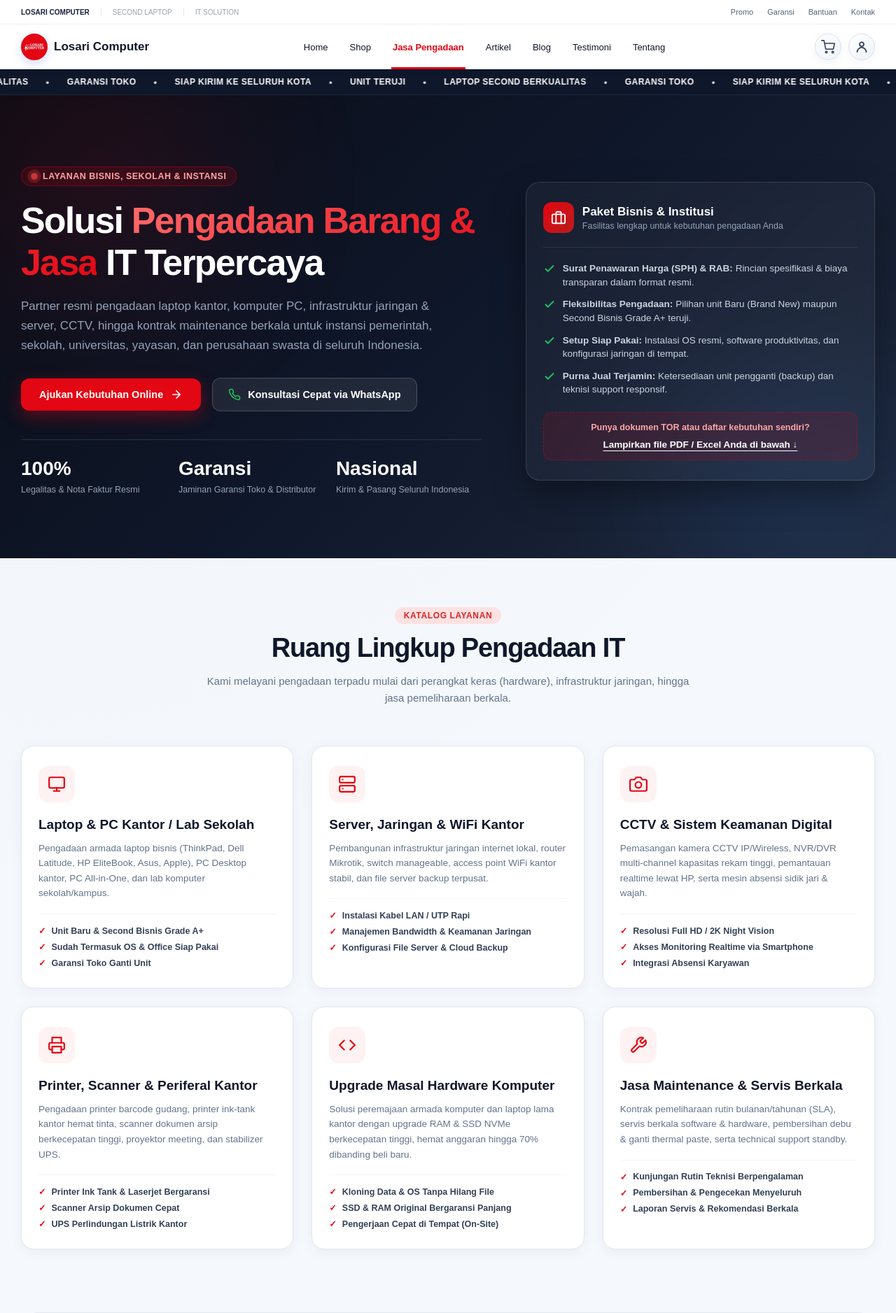
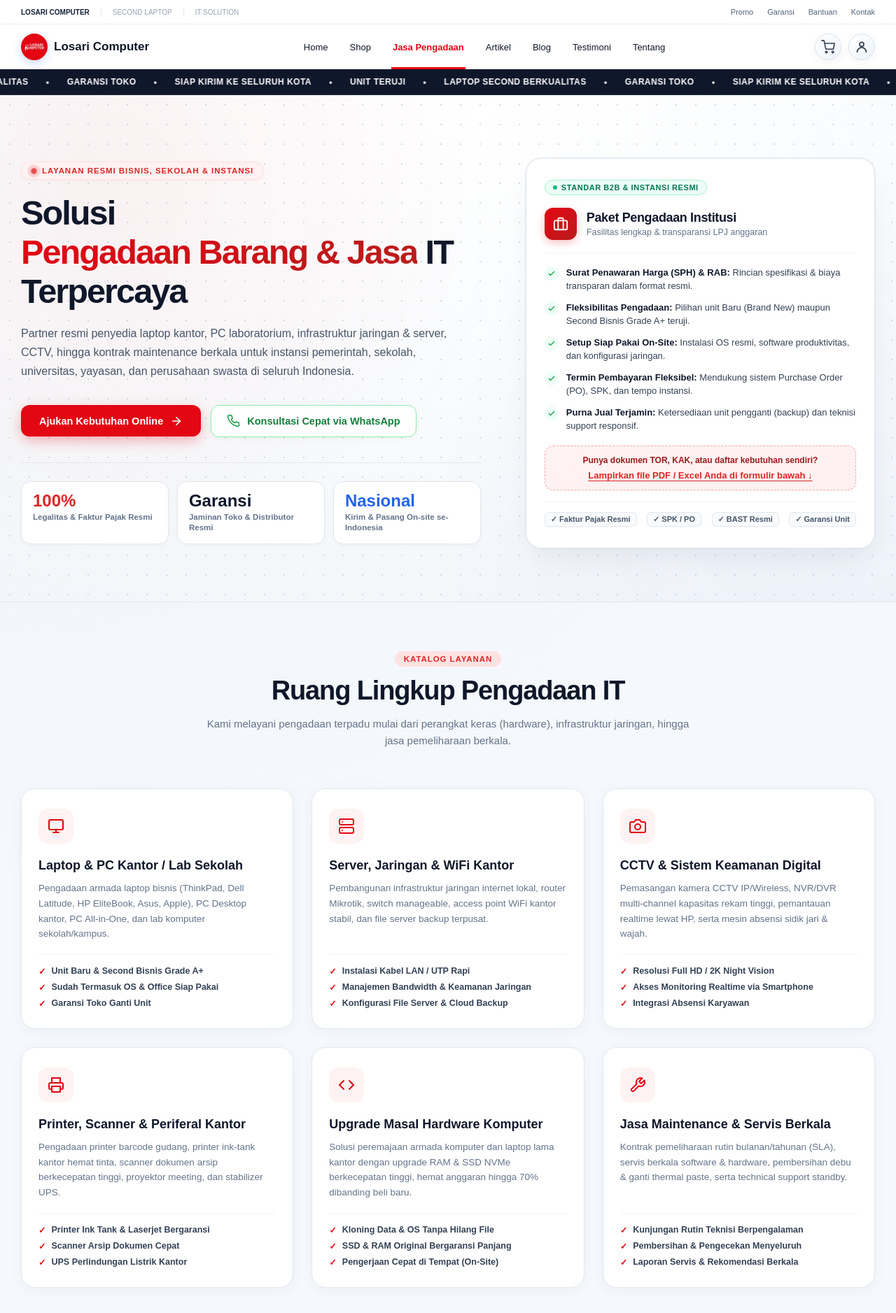
Before and after one commit to Fauzanalifatah/Database-Kelompok-9, a Django app: page /pengadaan/ in a window 1280 px wide. Shown: the top 1877 px of the page at 70% size. Run offline with Django 5.2, Linux system fonts and the light colour scheme; data comes from the database, SQL or seed files in the repository; data that the repository does not hold is empty.

Commit message:
Desain ulang tampilan Pengadaan: tema terang, clean, profesional, dan modern enterprise

```diff
--- a/app/templates/storefront/pengadaan.html
+++ b/app/templates/storefront/pengadaan.html
@@ -2,25 +2,24 @@
 {% load static %}
 {% block title %}Pengadaan Barang & Jasa IT - Losari Computer{% endblock %}
 {% block extra_css %}
-<link rel="stylesheet" href="{% static 'css/pengadaan.css' %}?v=1">
+<link rel="stylesheet" href="{% static 'css/pengadaan.css' %}?v=2">
 {% endblock %}
 
 {% block content %}
 <!-- ═══ HERO SECTION ═══ -->
 <section class="pengadaan-hero" aria-label="Layanan Pengadaan Barang & Jasa IT">
-    <div class="pengadaan-hero-glow pengadaan-hero-glow-1"></div>
-    <div class="pengadaan-hero-glow pengadaan-hero-glow-2"></div>
+    <div class="pengadaan-hero-bg-grid"></div>
     <div class="container pengadaan-hero-grid">
         <div class="pengadaan-hero-copy">
             <div class="pengadaan-badge">
                 <span class="pengadaan-badge-dot"></span>
-                <span>Layanan Bisnis, Sekolah &amp; Instansi</span>
+                <span>Layanan Resmi Bisnis, Sekolah &amp; Instansi</span>
             </div>
             <h1 class="pengadaan-hero-title">
                 Solusi <span>Pengadaan Barang &amp; Jasa</span> IT Terpercaya
             </h1>
             <p class="pengadaan-hero-desc">
-                Partner resmi pengadaan laptop kantor, komputer PC, infrastruktur jaringan &amp; server, CCTV, hingga kontrak maintenance berkala untuk instansi pemerintah, sekolah, universitas, yayasan, dan perusahaan swasta di seluruh Indonesia.
+                Partner resmi penyedia laptop kantor, PC laboratorium, infrastruktur jaringan &amp; server, CCTV, hingga kontrak maintenance berkala untuk instansi pemerintah, sekolah, universitas, yayasan, dan perusahaan swasta di seluruh Indonesia.
             </p>
             <div class="pengadaan-hero-actions">
                 <a class="btn-pengadaan-primary" href="#form-pengadaan">
@@ -28,27 +27,31 @@
                     <svg width="18" height="18" viewBox="0 0 24 24" fill="none" stroke="currentColor" stroke-width="2.2" stroke-linecap="round" stroke-linejoin="round"><line x1="5" y1="12" x2="19" y2="12"></line><polyline points="12 5 19 12 12 19"></polyline></svg>
                 </a>
                 <a class="btn-pengadaan-secondary" href="https://api.whatsapp.com/send?phone={{ footer_setting.whatsapp_clean|default:'6282399213651' }}&text=Halo%20Tim%20Pengadaan%20Losari%20Computer%2C%20saya%20ingin%20berkonsultasi%20mengenai%20pengadaan%20barang%20dan%20jasa%20IT." target="_blank" rel="noopener">
-                    <svg width="18" height="18" viewBox="0 0 24 24" fill="none" stroke="#22c55e" stroke-width="2" stroke-linecap="round" stroke-linejoin="round"><path d="M22 16.92v3a2 2 0 0 1-2.18 2 19.79 19.79 0 0 1-8.63-3.07 19.5 19.5 0 0 1-6-6 19.79 19.79 0 0 1-3.07-8.67A2 2 0 0 1 4.11 2h3a2 2 0 0 1 2 1.72 12.84 12.84 0 0 0 .7 2.81 2 2 0 0 1-.45 2.11L8.09 9.91a16 16 0 0 0 6 6l1.27-1.27a2 2 0 0 1 2.11-.45 12.84 12.84 0 0 0 2.81.7A2 2 0 0 1 22 16.92z"></path></svg>
+                    <svg width="19" height="19" viewBox="0 0 24 24" fill="none" stroke="currentColor" stroke-width="2" stroke-linecap="round" stroke-linejoin="round"><path d="M22 16.92v3a2 2 0 0 1-2.18 2 19.79 19.79 0 0 1-8.63-3.07 19.5 19.5 0 0 1-6-6 19.79 19.79 0 0 1-3.07-8.67A2 2 0 0 1 4.11 2h3a2 2 0 0 1 2 1.72 12.84 12.84 0 0 0 .7 2.81 2 2 0 0 1-.45 2.11L8.09 9.91a16 16 0 0 0 6 6l1.27-1.27a2 2 0 0 1 2.11-.45 12.84 12.84 0 0 0 2.81.7A2 2 0 0 1 22 16.92z"></path></svg>
                     <span>Konsultasi Cepat via WhatsApp</span>
                 </a>
             </div>
             <div class="pengadaan-hero-stats">
                 <div class="hero-stat-item">
                     <strong>100%</strong>
-                    <span>Legalitas &amp; Nota Faktur Resmi</span>
+                    <span>Legalitas &amp; Faktur Pajak Resmi</span>
                 </div>
                 <div class="hero-stat-item">
                     <strong>Garansi</strong>
-                    <span>Jaminan Garansi Toko &amp; Distributor</span>
+                    <span>Jaminan Toko &amp; Distributor Resmi</span>
                 </div>
                 <div class="hero-stat-item">
                     <strong>Nasional</strong>
-                    <span>Kirim &amp; Pasang Seluruh Indonesia</span>
+                    <span>Kirim &amp; Pasang On-site se-Indonesia</span>
                 </div>
             </div>
         </div>
 
         <div class="pengadaan-hero-visual">
+            <div class="procurement-card-top-badge">
+                <span class="procurement-live-indicator"></span>
+                <span>Standar B2B &amp; Instansi Resmi</span>
+            </div>
             <div class="procurement-card-header">
                 <div class="procurement-card-icon">
                     <svg viewBox="0 0 24 24" fill="none" stroke="currentColor" stroke-width="2" stroke-linecap="round" stroke-linejoin="round">
@@ -57,31 +60,41 @@
                     </svg>
                 </div>
                 <div>
-                    <h3>Paket Bisnis &amp; Institusi</h3>
-                    <p>Fasilitas lengkap untuk kebutuhan pengadaan Anda</p>
+                    <h3>Paket Pengadaan Institusi</h3>
+                    <p>Fasilitas lengkap &amp; transparansi LPJ anggaran</p>
                 </div>
             </div>
             <ul class="procurement-checklist">
                 <li>
-                    <svg viewBox="0 0 24 24" fill="none" stroke="currentColor" stroke-width="2.5"><polyline points="20 6 9 17 4 12"></polyline></svg>
+                    <span class="check-icon-circle"><svg viewBox="0 0 24 24" fill="none" stroke="currentColor" stroke-width="2.5"><polyline points="20 6 9 17 4 12"></polyline></svg></span>
                     <span><strong>Surat Penawaran Harga (SPH) &amp; RAB:</strong> Rincian spesifikasi &amp; biaya transparan dalam format resmi.</span>
                 </li>
                 <li>
-                    <svg viewBox="0 0 24 24" fill="none" stroke="currentColor" stroke-width="2.5"><polyline points="20 6 9 17 4 12"></polyline></svg>
+                    <span class="check-icon-circle"><svg viewBox="0 0 24 24" fill="none" stroke="currentColor" stroke-width="2.5"><polyline points="20 6 9 17 4 12"></polyline></svg></span>
                     <span><strong>Fleksibilitas Pengadaan:</strong> Pilihan unit Baru (Brand New) maupun Second Bisnis Grade A+ teruji.</span>
                 </li>
                 <li>
-                    <svg viewBox="0 0 24 24" fill="none" stroke="currentColor" stroke-width="2.5"><polyline points="20 6 9 17 4 12"></polyline></svg>
-                    <span><strong>Setup Siap Pakai:</strong> Instalasi OS resmi, software produktivitas, dan konfigurasi jaringan di tempat.</span>
+                    <span class="check-icon-circle"><svg viewBox="0 0 24 24" fill="none" stroke="currentColor" stroke-width="2.5"><polyline points="20 6 9 17 4 12"></polyline></svg></span>
+                    <span><strong>Setup Siap Pakai On-Site:</strong> Instalasi OS resmi, software produktivitas, dan konfigurasi jaringan.</span>
                 </li>
                 <li>
-                    <svg viewBox="0 0 24 24" fill="none" stroke="currentColor" stroke-width="2.5"><polyline points="20 6 9 17 4 12"></polyline></svg>
+                    <span class="check-icon-circle"><svg viewBox="0 0 24 24" fill="none" stroke="currentColor" stroke-width="2.5"><polyline points="20 6 9 17 4 12"></polyline></svg></span>
+                    <span><strong>Termin Pembayaran Fleksibel:</strong> Mendukung sistem Purchase Order (PO), SPK, dan tempo instansi.</span>
+                </li>
+                <li>
+                    <span class="check-icon-circle"><svg viewBox="0 0 24 24" fill="none" stroke="currentColor" stroke-width="2.5"><polyline points="20 6 9 17 4 12"></polyline></svg></span>
                     <span><strong>Purna Jual Terjamin:</strong> Ketersediaan unit pengganti (backup) dan teknisi support responsif.</span>
                 </li>
             </ul>
             <div class="procurement-card-cta">
-                <p>Punya dokumen TOR atau daftar kebutuhan sendiri?</p>
-                <a href="#form-pengadaan">Lampirkan file PDF / Excel Anda di bawah &darr;</a>
+                <p>Punya dokumen TOR, KAK, atau daftar kebutuhan sendiri?</p>
+                <a href="#form-pengadaan">Lampirkan file PDF / Excel Anda di formulir bawah &darr;</a>
+            </div>
+            <div class="procurement-trust-badges">
+                <span class="trust-badge-pill">✓ Faktur Pajak Resmi</span>
+                <span class="trust-badge-pill">✓ SPK / PO</span>
+                <span class="trust-badge-pill">✓ BAST Resmi</span>
+                <span class="trust-badge-pill">✓ Garansi Unit</span>
             </div>
         </div>
     </div>
--- a/static/css/pengadaan.css
+++ b/static/css/pengadaan.css
@@ -1,205 +1,259 @@
 /* ==========================================================================
    PENGADAAN BARANG & JASA IT - LOSARI COMPUTER
-   Design: Modern Corporate IT & Business Procurement System
+   Design: Clean, High-End Corporate & Enterprise Procurement Portal
+   Brand Accents: Losari Red (#e30613 / #dc2626) & Slate Neutrals
    ========================================================================== */
 
 /* ─── Hero Section ─── */
 .pengadaan-hero {
     position: relative;
     overflow: hidden;
-    background: linear-gradient(135deg, #090d16 0%, #0f172a 50%, #1e293b 100%);
-    color: #ffffff;
-    padding: clamp(60px, 8vw, 110px) 0 clamp(50px, 7vw, 90px);
+    background: radial-gradient(120% 120% at 50% 0%, #ffffff 0%, #f8fafc 55%, #f1f5f9 100%);
+    border-bottom: 1px solid #e2e8f0;
+    padding: clamp(50px, 7vw, 90px) 0 clamp(48px, 6vw, 80px);
     margin-bottom: clamp(40px, 6vw, 70px);
 }
 
-.pengadaan-hero-glow {
+.pengadaan-hero-bg-grid {
     position: absolute;
-    width: 480px;
-    height: 480px;
-    border-radius: 50%;
-    filter: blur(120px);
+    inset: 0;
     pointer-events: none;
-    opacity: 0.22;
-}
-
-.pengadaan-hero-glow-1 {
-    top: -120px;
-    left: -100px;
-    background: radial-gradient(circle, #e30613 0%, transparent 70%);
-}
-
-.pengadaan-hero-glow-2 {
-    bottom: -150px;
-    right: -100px;
-    background: radial-gradient(circle, #3b82f6 0%, transparent 70%);
+    background-image:
+        radial-gradient(circle at 12% 18%, rgba(227, 6, 19, 0.05) 0%, transparent 45%),
+        radial-gradient(circle at 88% 82%, rgba(37, 99, 235, 0.04) 0%, transparent 45%),
+        radial-gradient(#cbd5e1 0.85px, transparent 0.85px);
+    background-size: 100% 100%, 100% 100%, 28px 28px;
+    opacity: 0.85;
 }
 
 .pengadaan-hero-grid {
     position: relative;
     z-index: 2;
     display: grid;
-    grid-template-columns: minmax(0, 1.25fr) minmax(320px, 0.95fr);
+    grid-template-columns: minmax(0, 1.25fr) minmax(340px, 0.95fr);
     align-items: center;
-    gap: clamp(32px, 5vw, 64px);
+    gap: clamp(36px, 5vw, 68px);
 }
 
+/* ─── Hero Left Copy ─── */
 .pengadaan-badge {
     display: inline-flex;
     align-items: center;
     gap: 8px;
     padding: 6px 14px;
-    background: rgba(227, 6, 19, 0.14);
-    border: 1px solid rgba(227, 6, 19, 0.35);
-    border-radius: 999px;
-    color: #fca5a5;
-    font-size: 12.5px;
-    font-weight: 750;
-    letter-spacing: 0.04em;
+    background: #fef2f2;
+    border: 1px solid #fee2e2;
+    border-radius: 9999px;
+    color: #dc2626;
+    font-size: 11.5px;
+    font-weight: 800;
+    letter-spacing: 0.08em;
     text-transform: uppercase;
+    box-shadow: 0 1px 3px rgba(220, 38, 38, 0.06);
     margin-bottom: 20px;
 }
 
 .pengadaan-badge-dot {
-    width: 8px;
-    height: 8px;
-    background: #ef4444;
+    width: 7px;
+    height: 7px;
+    background: #dc2626;
     border-radius: 50%;
-    box-shadow: 0 0 0 4px rgba(239, 68, 68, 0.3);
-    animation: pulseRed 2s infinite;
+    box-shadow: 0 0 0 4px rgba(220, 38, 38, 0.2);
+    animation: pulseDot 2s infinite ease-in-out;
 }
 
-@keyframes pulseRed {
+@keyframes pulseDot {
     0%, 100% { transform: scale(1); opacity: 1; }
-    50% { transform: scale(1.25); opacity: 0.75; }
+    50% { transform: scale(1.3); opacity: 0.7; }
 }
 
 .pengadaan-hero-title {
-    font-size: clamp(32px, 4.2vw, 52px);
-    font-weight: 850;
+    font-size: clamp(32px, 3.8vw, 50px);
+    font-weight: 900;
     line-height: 1.15;
-    letter-spacing: -0.035em;
+    letter-spacing: -0.04em;
     margin: 0 0 18px;
-    color: #ffffff;
+    color: #0f172a;
 }
 
 .pengadaan-hero-title span {
-    background: linear-gradient(135deg, #ff6b6b 0%, #e30613 100%);
+    background: linear-gradient(135deg, #e30613 0%, #b91c1c 100%);
     -webkit-background-clip: text;
     -webkit-text-fill-color: transparent;
+    display: inline-block;
 }
 
 .pengadaan-hero-desc {
-    font-size: clamp(15px, 1.4vw, 17px);
-    line-height: 1.65;
-    color: #94a3b8;
-    margin: 0 0 32px;
+    font-size: clamp(15px, 1.25vw, 16.5px);
+    line-height: 1.7;
+    color: #475569;
+    margin: 0 0 34px;
     max-width: 620px;
 }
 
 .pengadaan-hero-actions {
     display: flex;
     align-items: center;
-    gap: 16px;
+    gap: 14px;
     flex-wrap: wrap;
-    margin-bottom: 40px;
+    margin-bottom: 36px;
 }
 
 .btn-pengadaan-primary {
     display: inline-flex;
     align-items: center;
     gap: 10px;
-    padding: 14px 26px;
+    padding: 13.5px 26px;
     background: #e30613;
     color: #ffffff !important;
     border-radius: 12px;
     font-size: 14.5px;
-    font-weight: 750;
+    font-weight: 800;
     text-decoration: none;
-    box-shadow: 0 8px 24px rgba(227, 6, 19, 0.38);
+    box-shadow: 0 6px 20px -2px rgba(227, 6, 19, 0.35);
     transition: all 0.25s cubic-bezier(0.16, 1, 0.3, 1);
 }
 
 .btn-pengadaan-primary:hover {
     background: #c8000b;
     transform: translateY(-2px);
-    box-shadow: 0 12px 28px rgba(227, 6, 19, 0.48);
+    box-shadow: 0 10px 24px -2px rgba(227, 6, 19, 0.45);
 }
 
 .btn-pengadaan-secondary {
     display: inline-flex;
     align-items: center;
     gap: 10px;
-    padding: 14px 22px;
-    background: rgba(255, 255, 255, 0.08);
-    color: #ffffff !important;
-    border: 1px solid rgba(255, 255, 255, 0.18);
+    padding: 12.5px 22px;
+    background: #ffffff;
+    color: #15803d !important;
+    border: 1.5px solid #86efac;
     border-radius: 12px;
     font-size: 14.5px;
-    font-weight: 700;
+    font-weight: 750;
     text-decoration: none;
-    backdrop-filter: blur(8px);
-    transition: all 0.25s ease;
+    box-shadow: 0 2px 8px rgba(15, 23, 42, 0.04);
+    transition: all 0.2s ease;
 }
 
 .btn-pengadaan-secondary:hover {
-    background: rgba(255, 255, 255, 0.16);
-    border-color: rgba(255, 255, 255, 0.35);
+    background: #f0fdf4;
+    border-color: #4ade80;
+    color: #166534 !important;
     transform: translateY(-2px);
+    box-shadow: 0 6px 16px rgba(34, 197, 94, 0.15);
 }
 
+.btn-pengadaan-secondary svg {
+    color: #16a34a;
+}
+
+/* ─── Hero Stats Bar (3 Clean Floating Cards) ─── */
 .pengadaan-hero-stats {
     display: grid;
     grid-template-columns: repeat(3, minmax(0, 1fr));
-    gap: 18px;
+    gap: 12px;
     padding-top: 26px;
-    border-top: 1px solid rgba(255, 255, 255, 0.12);
+    border-top: 1px solid #e2e8f0;
+}
+
+.hero-stat-item {
+    background: #ffffff;
+    border: 1px solid #e2e8f0;
+    border-radius: 14px;
+    padding: 14px 16px;
+    box-shadow: 0 2px 6px rgba(15, 23, 42, 0.03);
+    transition: all 0.2s ease;
+}
+
+.hero-stat-item:hover {
+    border-color: #cbd5e1;
+    transform: translateY(-2px);
+    box-shadow: 0 6px 14px rgba(15, 23, 42, 0.06);
 }
 
 .hero-stat-item strong {
     display: block;
-    font-size: clamp(20px, 2.2vw, 28px);
-    font-weight: 850;
-    color: #ffffff;
+    font-size: clamp(20px, 2vw, 24px);
+    font-weight: 900;
+    color: #0f172a;
     line-height: 1.1;
-    margin-bottom: 4px;
+    margin-bottom: 3px;
+}
+
+.hero-stat-item:nth-child(1) strong {
+    color: #dc2626;
+}
+
+.hero-stat-item:nth-child(2) strong {
+    color: #0f172a;
+}
+
+.hero-stat-item:nth-child(3) strong {
+    color: #2563eb;
 }
 
 .hero-stat-item span {
-    font-size: 12.5px;
-    color: #94a3b8;
+    display: block;
+    font-size: 11.5px;
+    font-weight: 600;
+    color: #64748b;
     line-height: 1.35;
 }
 
-/* ─── Hero Visual Card ─── */
+/* ─── Hero Right Visual Card (Executive Credential Showcase) ─── */
 .pengadaan-hero-visual {
     position: relative;
-    background: rgba(255, 255, 255, 0.04);
-    border: 1px solid rgba(255, 255, 255, 0.12);
-    border-radius: 20px;
-    padding: 28px 24px;
-    backdrop-filter: blur(14px);
-    box-shadow: 0 20px 48px rgba(0, 0, 0, 0.35);
+    background: #ffffff;
+    border: 1px solid #e2e8f0;
+    border-radius: 22px;
+    padding: 30px 26px;
+    box-shadow: 0 20px 45px -12px rgba(15, 23, 42, 0.08), 0 0 0 1px rgba(226, 232, 240, 0.6);
+}
+
+.procurement-card-top-badge {
+    display: inline-flex;
+    align-items: center;
+    gap: 6px;
+    padding: 4px 11px;
+    background: #ecfdf5;
+    border: 1px solid #a7f3d0;
+    border-radius: 999px;
+    color: #047857;
+    font-size: 11px;
+    font-weight: 800;
+    letter-spacing: 0.05em;
+    text-transform: uppercase;
+    margin-bottom: 18px;
+}
+
+.procurement-live-indicator {
+    width: 6px;
+    height: 6px;
+    background: #10b981;
+    border-radius: 50%;
 }
 
 .procurement-card-header {
     display: flex;
     align-items: center;
-    gap: 12px;
-    padding-bottom: 20px;
-    border-bottom: 1px solid rgba(255, 255, 255, 0.08);
-    margin-bottom: 20px;
+    gap: 14px;
+    padding-bottom: 18px;
+    border-bottom: 1px solid #f1f5f9;
+    margin-bottom: 18px;
 }
 
 .procurement-card-icon {
-    width: 44px;
-    height: 44px;
+    width: 46px;
+    height: 46px;
     border-radius: 12px;
     background: linear-gradient(135deg, #e30613 0%, #b91c1c 100%);
     display: flex;
     align-items: center;
     justify-content: center;
     color: #ffffff;
+    box-shadow: 0 4px 12px rgba(227, 6, 19, 0.25);
+    flex-shrink: 0;
 }
 
 .procurement-card-icon svg {
@@ -209,63 +263,105 @@
 
 .procurement-card-header h3 {
     margin: 0;
-    font-size: 17px;
-    font-weight: 800;
-    color: #ffffff;
+    font-size: 18px;
+    font-weight: 850;
+    color: #0f172a;
+    letter-spacing: -0.02em;
 }
 
 .procurement-card-header p {
     margin: 3px 0 0;
     font-size: 12.5px;
-    color: #94a3b8;
+    color: #64748b;
 }
 
 .procurement-checklist {
     list-style: none;
-    margin: 0 0 22px;
+    margin: 0 0 18px;
     padding: 0;
     display: grid;
-    gap: 12px;
+    gap: 11px;
 }
 
 .procurement-checklist li {
     display: flex;
     align-items: flex-start;
-    gap: 10px;
-    font-size: 13.5px;
-    color: #cbd5e1;
-    line-height: 1.45;
+    gap: 11px;
+    font-size: 13px;
+    color: #334155;
+    line-height: 1.5;
 }
 
-.procurement-checklist li svg {
-    width: 18px;
-    height: 18px;
-    flex: 0 0 18px;
-    color: #22c55e;
+.check-icon-circle {
+    width: 20px;
+    height: 20px;
+    flex: 0 0 20px;
+    border-radius: 50%;
+    background: #ecfdf5;
+    color: #16a34a;
+    display: flex;
+    align-items: center;
+    justify-content: center;
     margin-top: 1px;
 }
 
+.check-icon-circle svg {
+    width: 12px;
+    height: 12px;
+}
+
+.procurement-checklist li strong {
+    color: #0f172a;
+    font-weight: 750;
+}
+
 .procurement-card-cta {
-    background: rgba(227, 6, 19, 0.12);
-    border: 1px dashed rgba(227, 6, 19, 0.45);
+    background: linear-gradient(135deg, #fef2f2 0%, #fff1f2 100%);
+    border: 1px dashed #fca5a5;
     border-radius: 12px;
-    padding: 14px 16px;
+    padding: 13px 16px;
     text-align: center;
+    margin-bottom: 16px;
 }
 
 .procurement-card-cta p {
-    margin: 0 0 8px;
-    font-size: 12.5px;
-    color: #fca5a5;
+    margin: 0 0 5px;
+    font-size: 12px;
+    color: #991b1b;
     font-weight: 600;
 }
 
 .procurement-card-cta a {
-    color: #ffffff;
-    font-size: 13.5px;
+    color: #dc2626;
+    font-size: 13px;
+    font-weight: 800;
+    text-decoration: underline;
+    text-underline-offset: 3px;
+    transition: color 0.15s ease;
+}
+
+.procurement-card-cta a:hover {
+    color: #991b1b;
+}
+
+.procurement-trust-badges {
+    display: flex;
+    align-items: center;
+    justify-content: space-between;
+    gap: 8px;
+    padding-top: 14px;
+    border-top: 1px solid #f1f5f9;
+    flex-wrap: wrap;
+}
+
+.trust-badge-pill {
+    font-size: 11px;
     font-weight: 750;
-    text-decoration: underline;
-    text-underline-offset: 4px;
+    color: #475569;
+    background: #f8fafc;
+    border: 1px solid #e2e8f0;
+    padding: 3px 8px;
+    border-radius: 6px;
 }
 
 /* ─── Success Alert Box ─── */
@@ -379,10 +475,10 @@
     padding: 5px 13px;
     background: #fee2e2;
     color: #dc2626;
-    font-size: 12px;
+    font-size: 11.5px;
     font-weight: 800;
     text-transform: uppercase;
-    letter-spacing: 0.05em;
+    letter-spacing: 0.08em;
     border-radius: 999px;
     margin-bottom: 12px;
 }
@@ -415,23 +511,39 @@
     position: relative;
     background: #ffffff;
     border: 1px solid #e2e8f0;
-    border-radius: 18px;
+    border-radius: 20px;
     padding: 28px 24px;
-    box-shadow: 0 4px 20px rgba(15, 23, 42, 0.05);
+    box-shadow: 0 4px 20px rgba(15, 23, 42, 0.04);
     transition: all 0.3s cubic-bezier(0.16, 1, 0.3, 1);
     display: flex;
     flex-direction: column;
 }
 
+.service-card::before {
+    content: "";
+    position: absolute;
+    top: 0;
+    left: 24px;
+    right: 24px;
+    height: 3px;
+    background: transparent;
+    border-radius: 3px 3px 0 0;
+    transition: background 0.25s ease;
+}
+
 .service-card:hover {
     transform: translateY(-5px);
-    box-shadow: 0 16px 36px rgba(15, 23, 42, 0.10);
+    box-shadow: 0 16px 36px rgba(15, 23, 42, 0.08);
     border-color: #fca5a5;
 }
 
+.service-card:hover::before {
+    background: #e30613;
+}
+
 .service-card-icon {
-    width: 52px;
-    height: 52px;
+    width: 50px;
+    height: 50px;
     border-radius: 14px;
     background: #fef2f2;
     color: #e30613;
@@ -445,16 +557,17 @@
 .service-card:hover .service-card-icon {
     background: #e30613;
     color: #ffffff;
-    transform: scale(1.08);
+    transform: scale(1.06);
+    box-shadow: 0 6px 16px rgba(227, 6, 19, 0.3);
 }
 
 .service-card-icon svg {
-    width: 26px;
-    height: 26px;
+    width: 24px;
+    height: 24px;
 }
 
 .service-card h3 {
-    font-size: 19px;
+    font-size: 18px;
     font-weight: 800;
     color: #0f172a;
     margin: 0 0 10px;
@@ -478,6 +591,7 @@
     font-size: 12.5px;
     color: #334155;
     font-weight: 600;
+    margin-top: auto;
 }
 
 .service-features-list li {
```
Also changed, not shown: other parts of static/css/pengadaan.css (+41 -15 lines).
